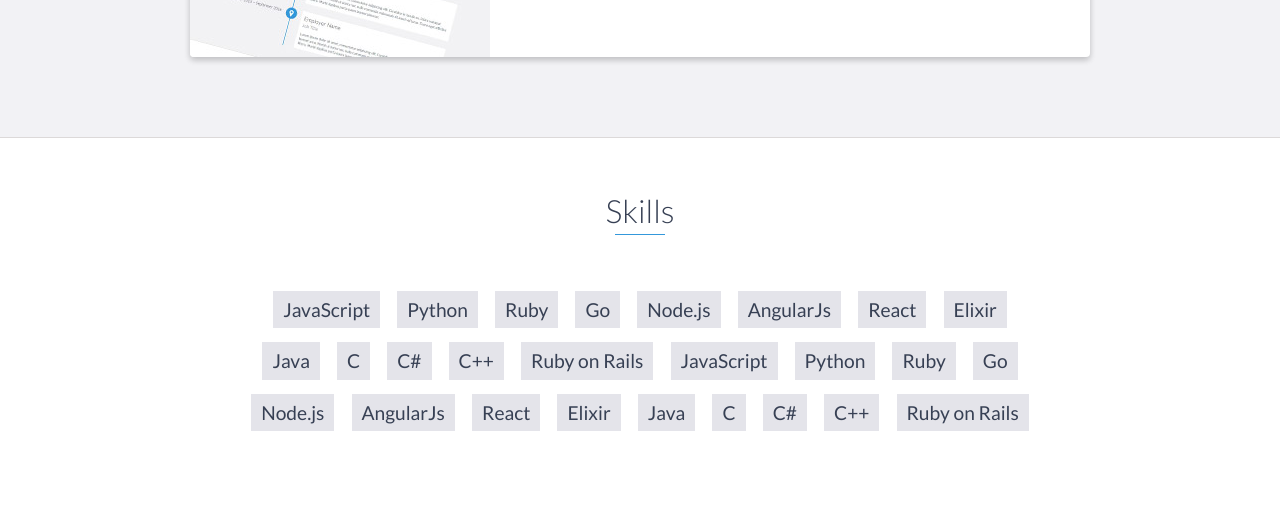
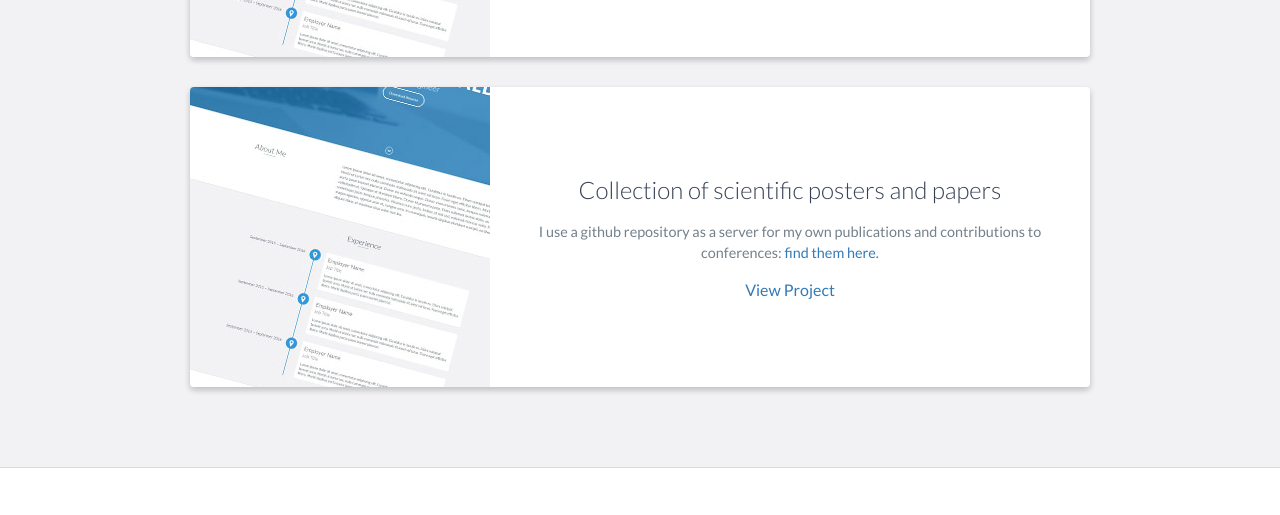
Before and after one commit to s4rify/page, a website: page index.html in a window 1280 px wide. Shown: the part 3882-4397 px from the top of the page. Drawn offline with nearby package versions, Linux system fonts and the light colour scheme.

Commit message:
changes in html

```diff
--- a/index.html
+++ b/index.html
@@ -218,6 +218,23 @@
                     <!-- End .project-info -->
                 </div>
                 <!-- End .project -->
+
+                <div class="project shadow-large">
+                    <div class="project-image">
+                        <img src="images/project.jpg" />
+                    </div>
+                    <!-- End .project-image -->
+                    <div class="project-info">
+                        <h3>Collection of scientific posters and papers </h3>
+                        <p>
+                            I use a github repository as a server for my own publications and contributions to conferences:
+							<a href="https://github.com/s4rify/ServerForThings">find them here.</a>
+                        </p>
+                        <a href="#">View Project</a>
+                    </div>
+                    <!-- End .project-info -->
+                </div>
+                <!-- End .project -->
             </div>
         </div>
     </div>
```
